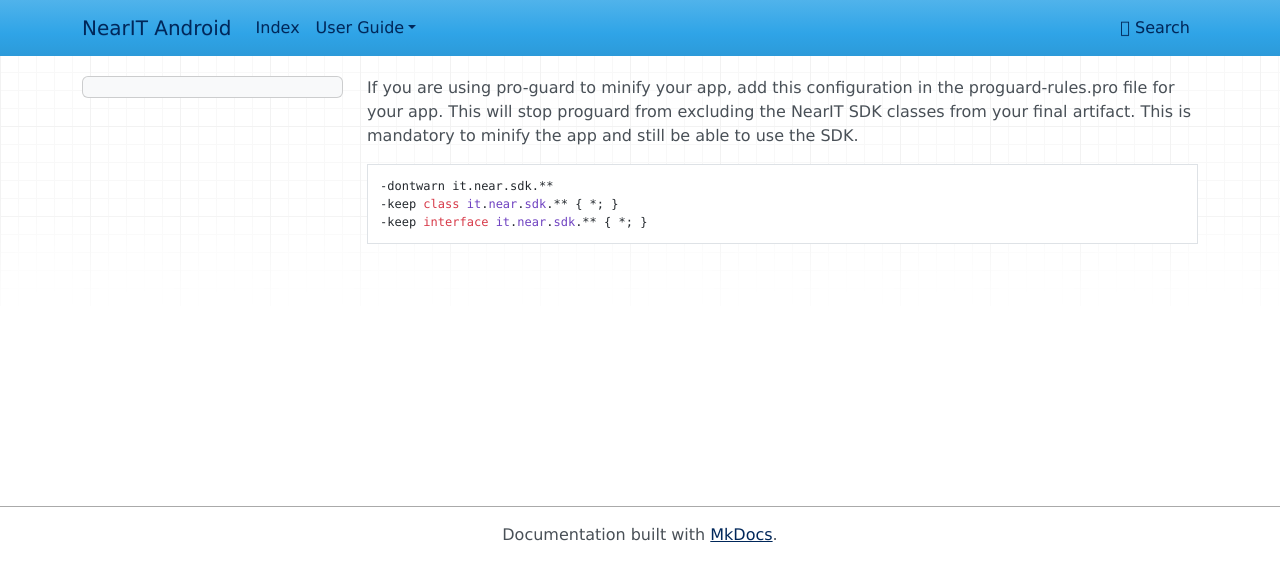
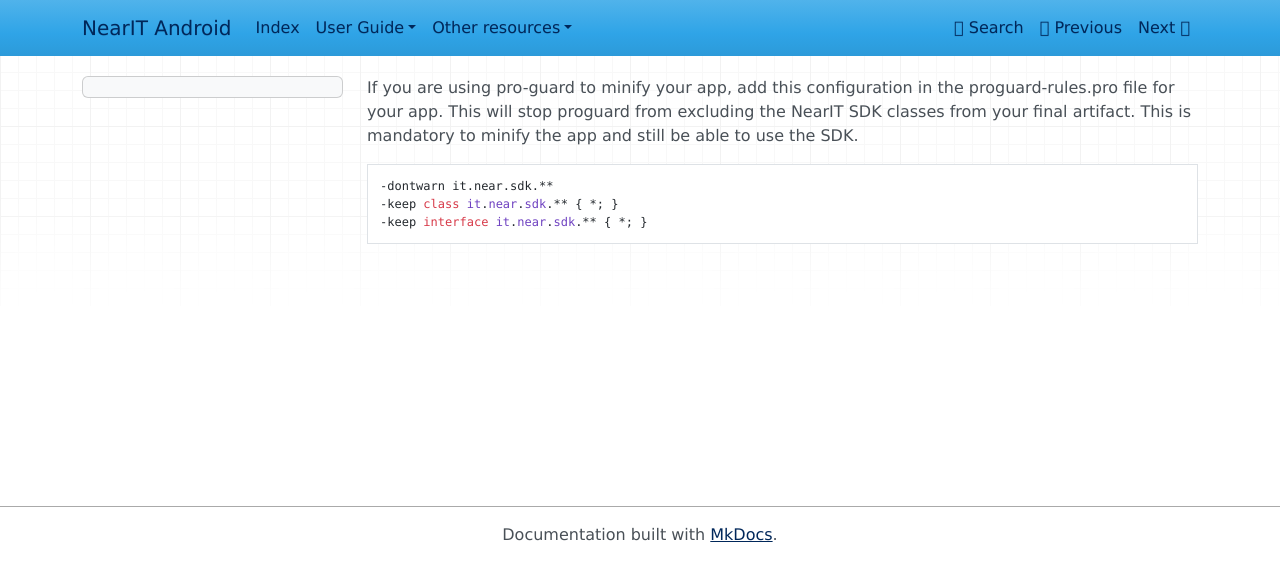
Before and after one commit to nearit/Android-SDK, an MkDocs documentation site: the page built from docs/proguard.md, in a window 1280 px wide. Shown: the top 581 px of the page. Built offline with MkDocs 1.6.1, drawn with Linux system fonts in a browser that asks for light colours; nearby versions of some CDN libraries; old or Windows-style settings are respelled for this version of MkDocs; part of the change alters nothing that is shown.

Commit message:
Update mkdocs.yml

```diff
--- a/mkdocs.yml
+++ b/mkdocs.yml
@@ -1,7 +1,10 @@
 site_name: NearIT Android
 extra_css: ["css/nearitdocs.css"]
 pages:
-  - 'Index' : 'index.md'
+  - 'Index' : 'README.md'
   - 'User Guide' :
     - 'Enable Triggers' : 'enable-triggers.md'
     - 'Handle recipe content' : 'handle-content.md'
+    - 'User profilinig' : 'user-profilation.md'
+  - 'Other resources' :
+    - 'Pro-guard' : 'proguard.md'
```
